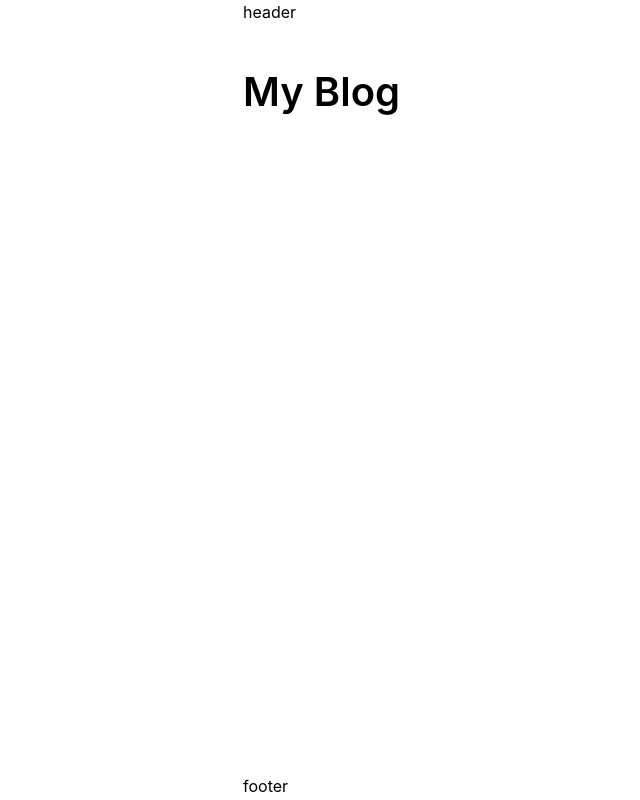
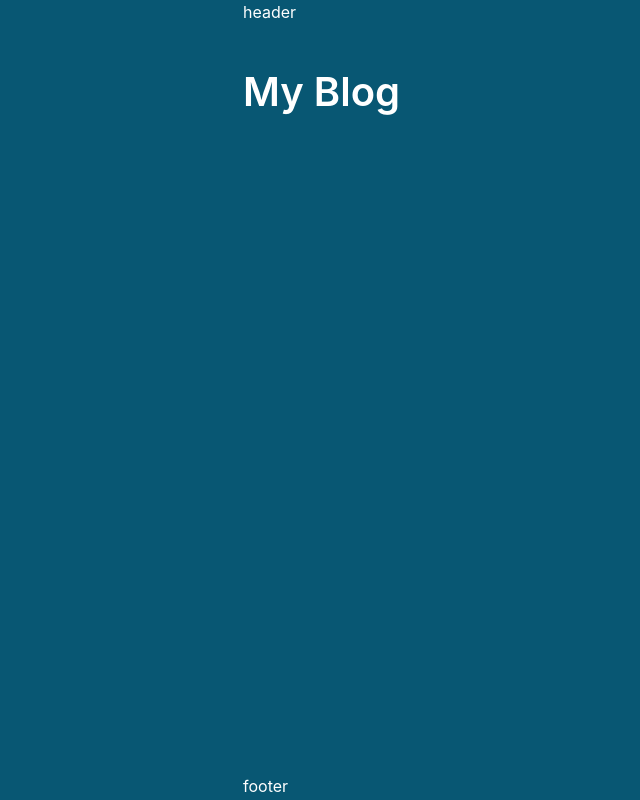
Before and after one commit to jungsmins/blog, a Gatsby site: page / in a window 1280 px wide. Shown: the whole page, without its empty margins (21-661 px from the left). Built offline with nearby package versions, Linux system fonts and the light colour scheme; Gatsby itself is replaced by a stand-in of ours.

Commit message:
style: global style 수정

```diff
--- a/src/styles/GlobalStyle.tsx
+++ b/src/styles/GlobalStyle.tsx
@@ -22,6 +22,9 @@ const globalStyles = css`
     @media (max-width: 639px) {
       font-size: 14px;
     }
+
+    background-color: #085773;
+    color: #ffffff;
   }
 
   h1,
@@ -78,21 +81,12 @@ const globalStyles = css`
 
   a {
     text-decoration: none;
-    transition: color 0.2s ease;
-
-    &:hover {
-      color: #3182ce;
-    }
+    color: inherit;
   }
 
   ul,
   ol {
-    margin-left: 1.5em;
-    margin-bottom: 1em;
-
-    li {
-      margin-bottom: 0.5em;
-    }
+    list-style: none;
   }
 
   code {
@@ -156,5 +150,4 @@ const globalStyles = css`
   }
 `;
 
-// Global 컴포넌트 export
 export const GlobalStyle = () => <Global styles={globalStyles} />;
```
